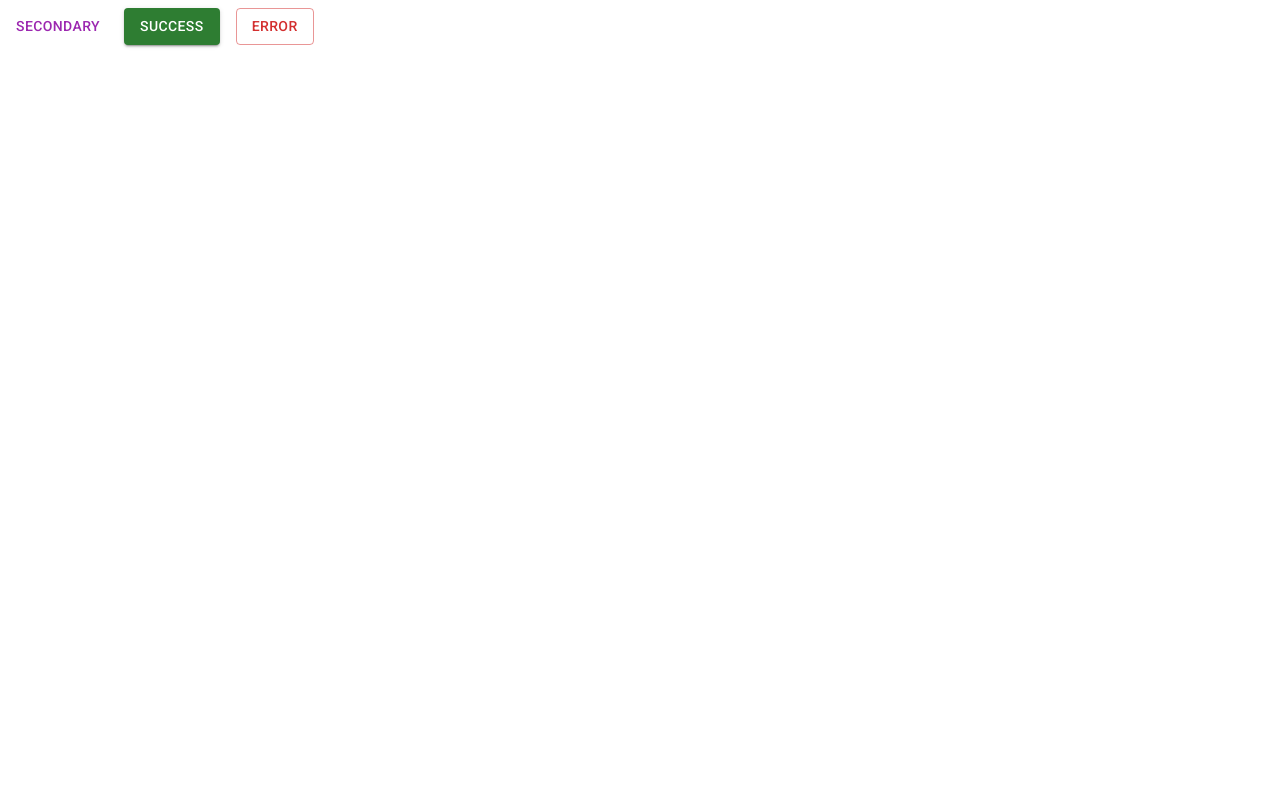
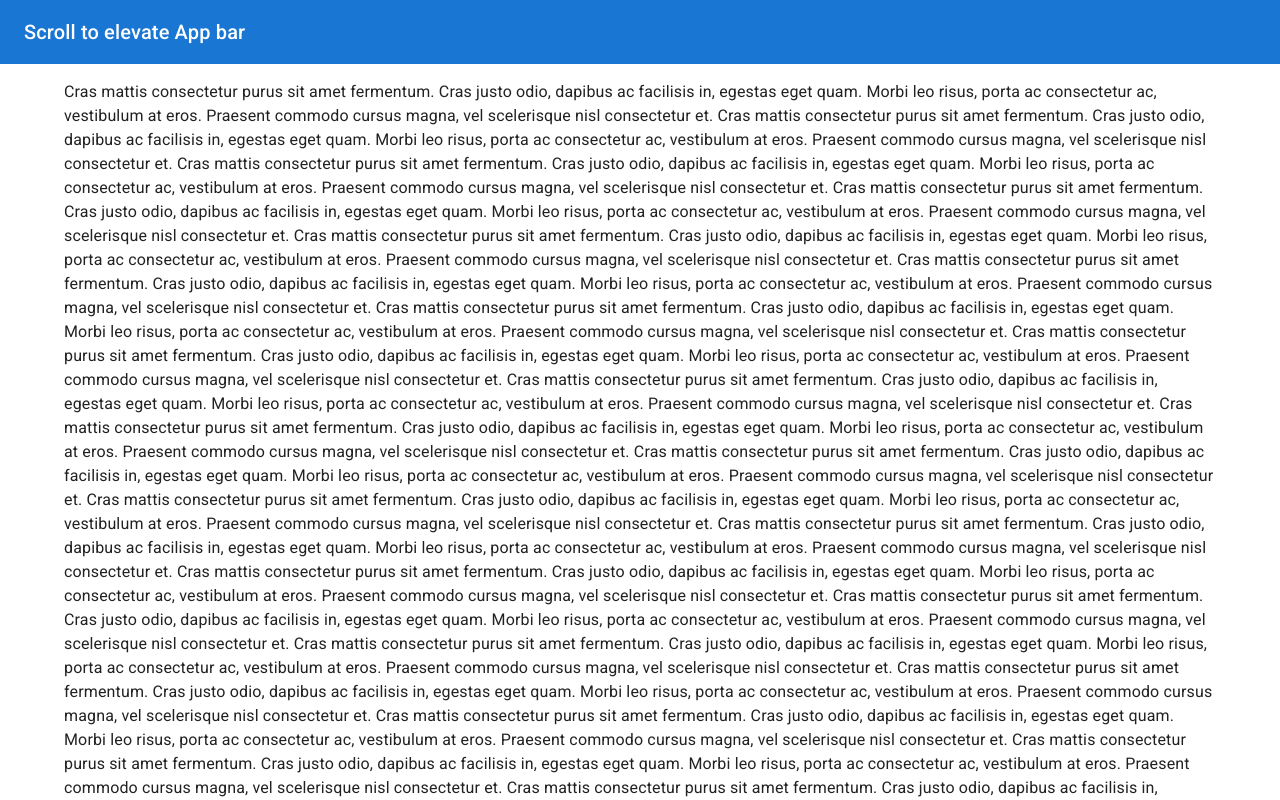
Before and after one commit to TorvaldsDB/arc_with_vite_typescript_and_react, a React app: page / in a window 1280 px wide. Shown: the top 800 px of the page. Built offline with nearby package versions, Linux system fonts and the light colour scheme; the HTML template or start-up script is replaced by a standard one.

Commit message:
Implement Elevate App bar

```diff
--- a/src/App.tsx
+++ /dev/null
@@ -1,18 +0,0 @@
-import Button from "@mui/material/Button";
-import Stack from "@mui/material/Stack";
-
-function App() {
-  return (
-    <Stack direction="row" spacing={2}>
-      <Button color="secondary">Secondary</Button>
-      <Button variant="contained" color="success">
-        Success
-      </Button>
-      <Button variant="outlined" color="error">
-        Error
-      </Button>
-    </Stack>
-  );
-}
-
-export default App;
--- /dev/null
+++ b/src/components/App.tsx
@@ -0,0 +1,22 @@
+import Button from "@mui/material/Button";
+import Stack from "@mui/material/Stack";
+import Header from "./ui/Header";
+
+function App() {
+  return (
+    <>
+      <Header />
+      <Stack direction="row" spacing={2}>
+        <Button color="secondary">Secondary</Button>
+        <Button variant="contained" color="success">
+          Success
+        </Button>
+        <Button variant="outlined" color="error">
+          Error
+        </Button>
+      </Stack>
+    </>
+  );
+}
+
+export default App;
--- /dev/null
+++ b/src/components/ui/Header.tsx
@@ -0,0 +1,58 @@
+import * as React from "react";
+import AppBar from "@mui/material/AppBar";
+import Toolbar from "@mui/material/Toolbar";
+import Typography from "@mui/material/Typography";
+import CssBaseline from "@mui/material/CssBaseline";
+import useScrollTrigger from "@mui/material/useScrollTrigger";
+import Box from "@mui/material/Box";
+import Container from "@mui/material/Container";
+
+interface Props {
+  children: React.ReactElement;
+}
+
+function ElevationScroll(props: Props) {
+  const { children } = props;
+  const trigger = useScrollTrigger({
+    disableHysteresis: true,
+    threshold: 0,
+  });
+
+  return React.cloneElement(children, {
+    elevation: trigger ? 4 : 0,
+  });
+}
+
+interface HeaderProps {
+  children?: React.ReactElement;
+}
+const Header: React.FC<HeaderProps> = (props) => {
+  return (
+    <React.Fragment>
+      <CssBaseline />
+      <ElevationScroll {...props}>
+        <AppBar position="fixed">
+          <Toolbar>
+            <Typography variant="h6" component="div">
+              Scroll to elevate App bar
+            </Typography>
+          </Toolbar>
+        </AppBar>
+      </ElevationScroll>
+      <Toolbar />
+      <Container>
+        <Box sx={{ my: 2 }}>
+          {[...new Array(120)]
+            .map(
+              () => `Cras mattis consectetur purus sit amet fermentum.
+Cras justo odio, dapibus ac facilisis in, egestas eget quam.
+Morbi leo risus, porta ac consectetur ac, vestibulum at eros.
+Praesent commodo cursus magna, vel scelerisque nisl consectetur et.`
+            )
+            .join("\n")}
+        </Box>
+      </Container>
+    </React.Fragment>
+  );
+};
+export default Header;
--- a/src/main.tsx
+++ b/src/main.tsx
@@ -4,7 +4,7 @@ import "@fontsource/roboto/500.css";
 import "@fontsource/roboto/700.css";
 import React from "react";
 import ReactDOM from "react-dom/client";
-import App from "./App.tsx";
+import App from "./components/App.tsx";
 
 ReactDOM.createRoot(document.getElementById("root")!).render(
   <React.StrictMode>
```
